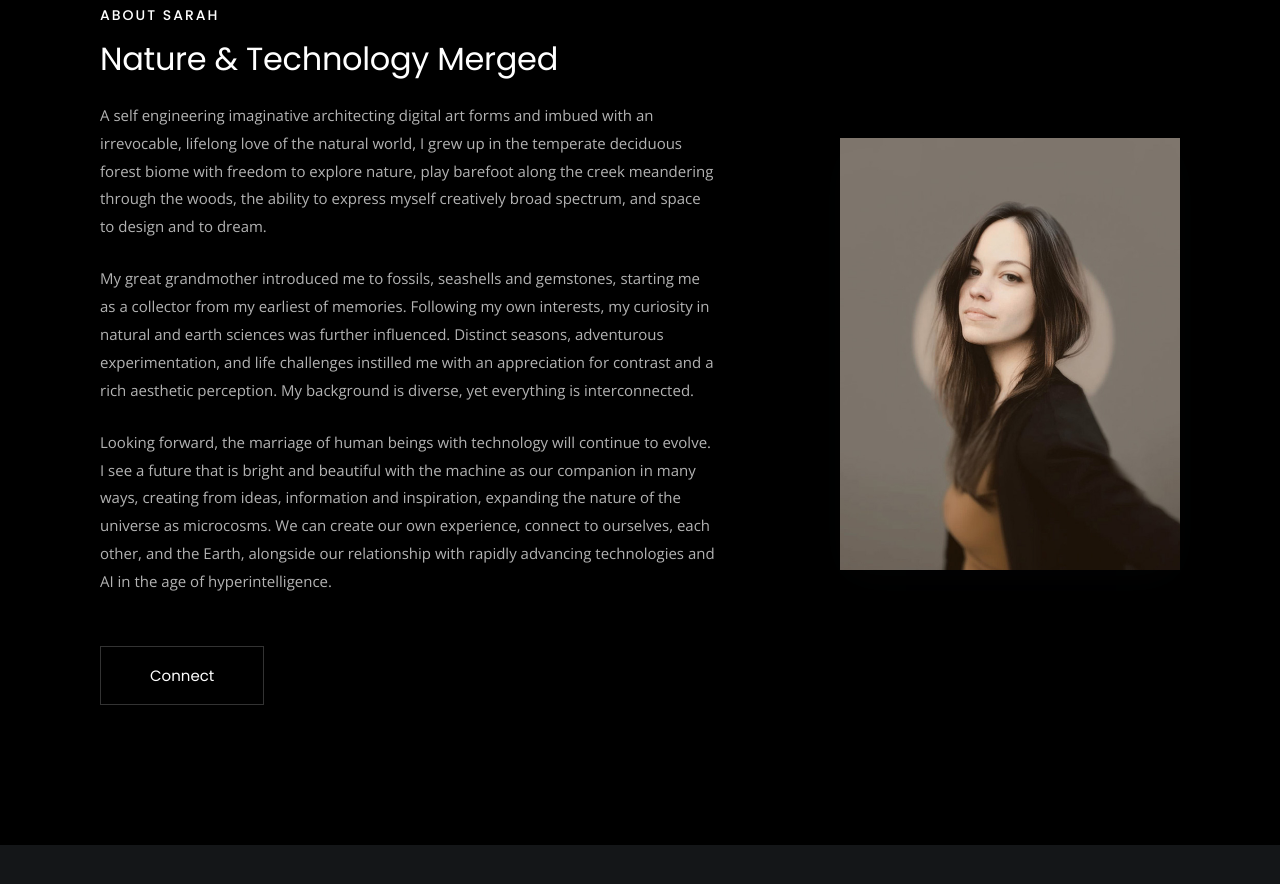
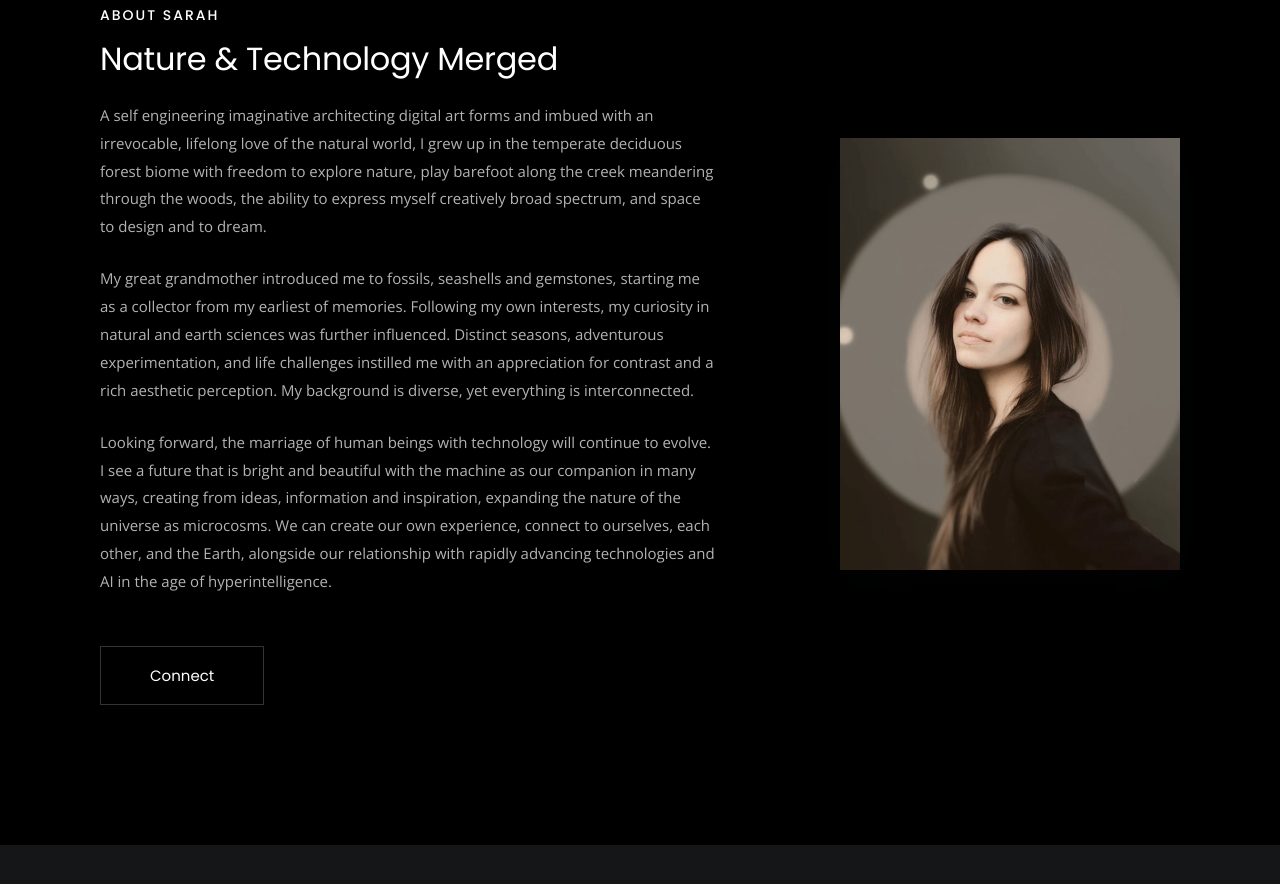
Before and after one commit to labmandala/earthen-embers, a plain HTML site: page index.html in a window 1280 px wide. Shown: the part 6672-7556 px from the top of the page. Drawn offline with nearby package versions, Linux system fonts and the light colour scheme; some packages are replaced by stand-ins of ours.

Commit message:
Update hp profile about img

```diff
--- a/index.html
+++ b/index.html
@@ -537,7 +537,7 @@
 					</div>
 					<div class="col-12 col-lg-4 offset-lg-1">
 						<div class="box-shadow-with-hover">
-							<img src="assets/images/web-img/hp-about/about-me-sarah.jpg" alt="">
+							<img src="assets/images/web-img/hp-about/ee-about-sarah.jpg" alt="">
 						</div>
 					</div>
 				</div><!-- end row -->
```
Also changed, not shown: assets/images/web-img/hp-about/ee-about-sarah.jpg (added).
